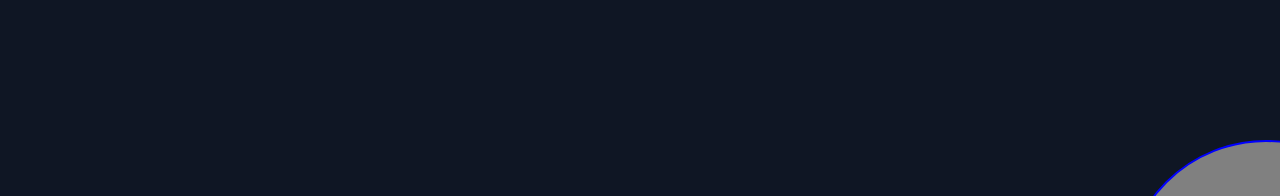
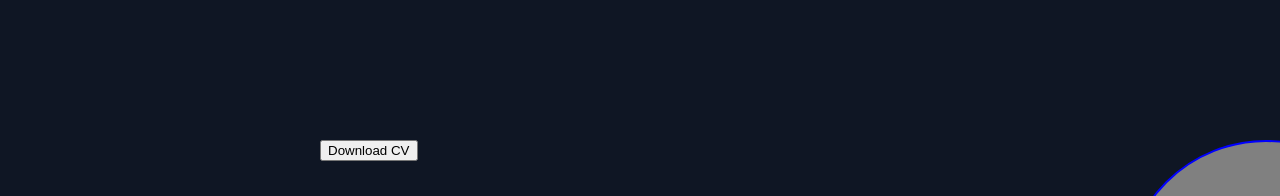
Before and after one commit to omjadhav17-o/portfolio, a plain HTML site: page index.html in a window 1280 px wide. Shown: the part 108-304 px from the top of the page. Drawn offline with Linux system fonts and the light colour scheme.

Commit message:
button added

```diff
--- a/index.html
+++ b/index.html
@@ -42,6 +42,9 @@
                      cutting-edge technologies and frameworks<br>
                 </p>
             </div>
+            <div class="button1">
+               <button> Download CV</button>
+            </div>
         </div>
    </div>
 </body>
```
